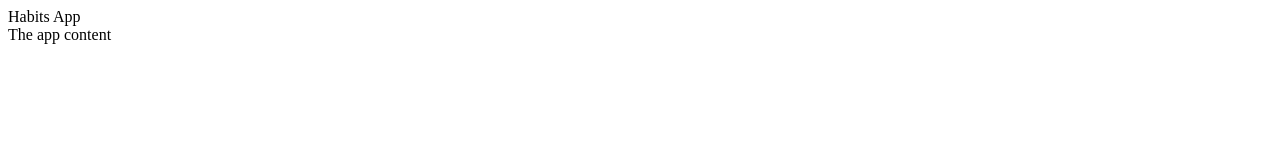
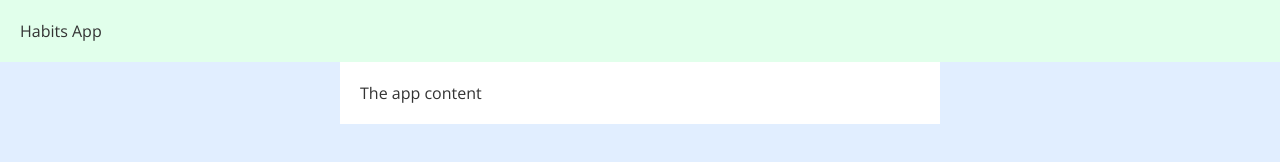
Before and after one commit to TamalAnwar/002-habits, a plain HTML site: page index.html in a window 1280 px wide. Drawn offline with nearby package versions, Linux system fonts and the light colour scheme.

Commit message:
CSS layout

```diff
--- a/css/style.css
+++ b/css/style.css
@@ -1,3 +1,30 @@
+@import url('https://fonts.googleapis.com/css?family=Open+Sans&display=swap');
+
 * {
   box-sizing: border-box;
 }
+
+body {
+  padding: 0;
+  margin: 0;
+  font-family: 'Open Sans', sans-serif;
+  color: #333333;
+  background: #e1eeff;
+}
+
+#container {
+  max-width: 100%;
+}
+
+#header {
+  background: #e1ffeb;
+  padding: 20px;
+}
+
+#content {
+  width: 600px;
+  max-width: 100%;
+  margin: 0 auto;
+  background: #ffffff;
+  padding: 20px;
+}
```
